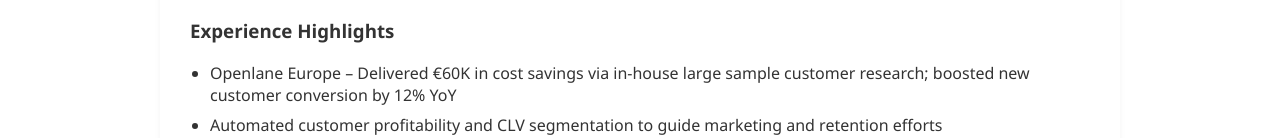
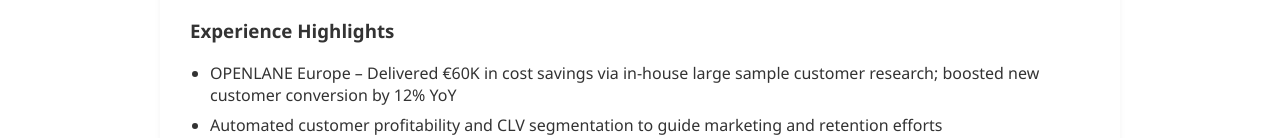
Before and after one commit to NinhLouis/NinhLouis.github.io, a plain HTML site: page index.html in a window 1280 px wide. Shown: the part 662-800 px from the top of the page. Drawn offline with Linux system fonts and the light colour scheme.

Commit message:
Update index.html

```diff
--- a/index.html
+++ b/index.html
@@ -156,7 +156,7 @@ nav a.linkedin-tab:hover {
 
     <h3>Experience Highlights</h3>
     <ul>
-      <li>Openlane Europe – Delivered €60K in cost savings via in-house large sample customer research; boosted new customer conversion by 12% YoY</li>
+      <li>OPENLANE Europe – Delivered €60K in cost savings via in-house large sample customer research; boosted new customer conversion by 12% YoY</li>
       <li>Automated customer profitability and CLV segmentation to guide marketing and retention efforts</li>
       <li>Built custom marketing mix models (MMM) with Robyn (by META) and Meridian (by Google) to measure ad effectiveness and optimize spend</li>
       <li>Led Power BI dashboards and machine learning analysis for sales and customer behavior</li>
```
